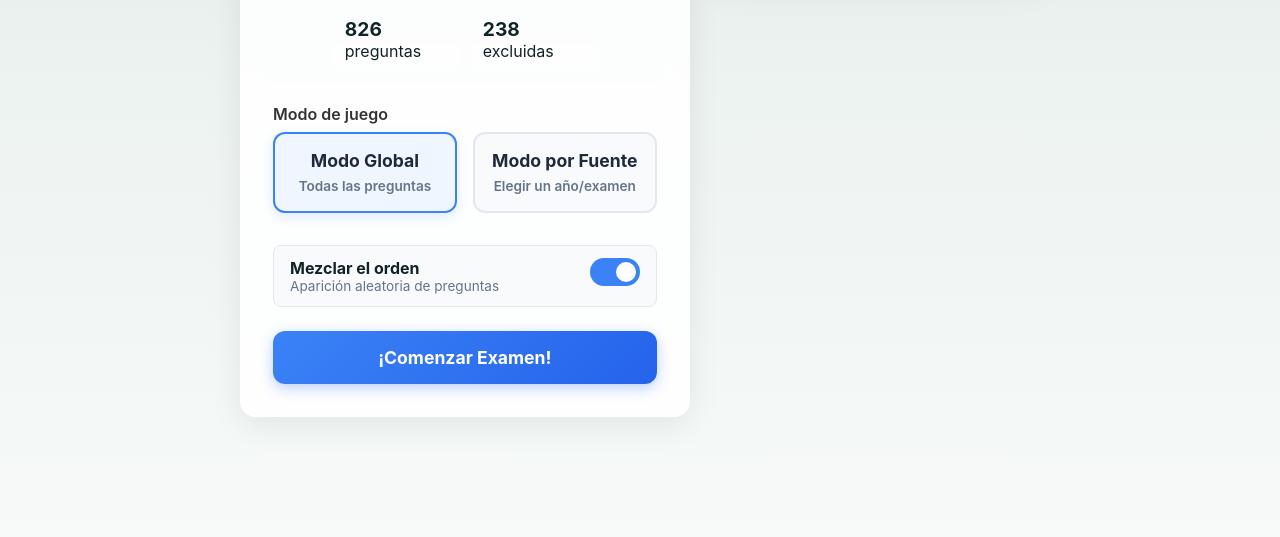
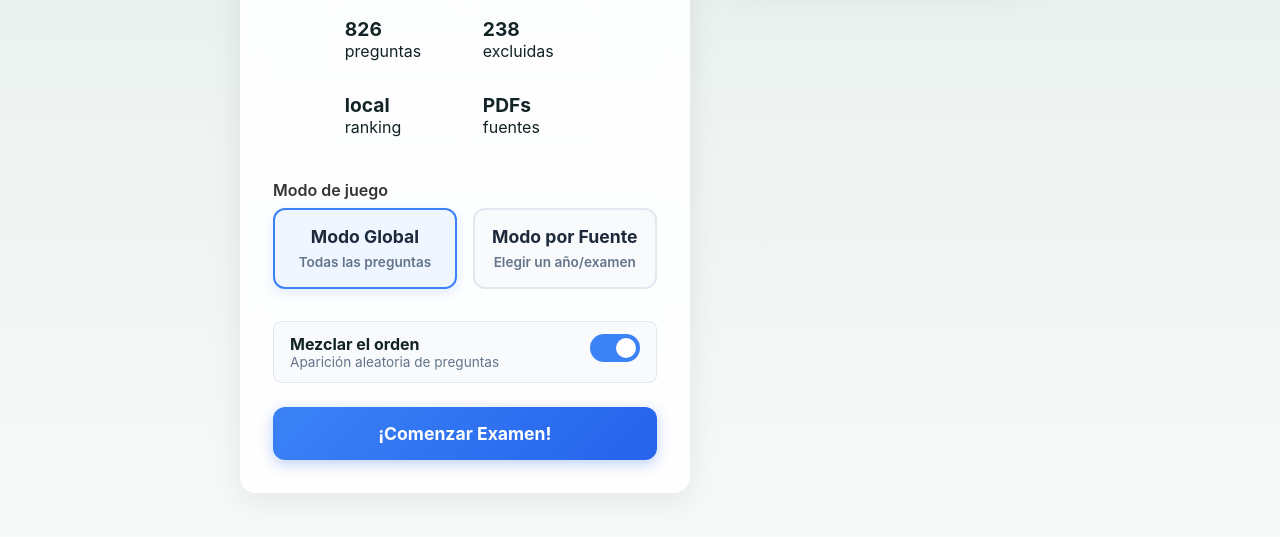
Before and after one commit to LucioB16/residencia-quiz, an Astro site: page / in a window 1280 px wide. Shown: the part 249-786 px from the top of the page. Built offline with nearby package versions, Linux system fonts and the light colour scheme; Astro itself is replaced by a stand-in of ours.

Commit message:
fix: restaurar enlace a PDFs y texto de ranking en UI

```diff
--- a/src/pages/index.astro
+++ b/src/pages/index.astro
@@ -378,6 +378,10 @@ const serializedQuestions = JSON.stringify(questions).replaceAll("<", "\\u003c")
                 <a href="https://github.com/LucioB16/residencia-quiz/blob/main/conversion-excluded-blocks.md" target="_blank" rel="noopener noreferrer">
                   <strong>${excludedCount}</strong> excluidas
                 </a>
+                <span><strong>local</strong> ranking</span>
+                <a href="https://github.com/LucioB16/residencia-quiz/tree/main/fuentes/pdf" target="_blank" rel="noopener noreferrer">
+                  <strong>PDFs</strong> fuentes
+                </a>
               </div>
 
               <div class="control-group">
```
